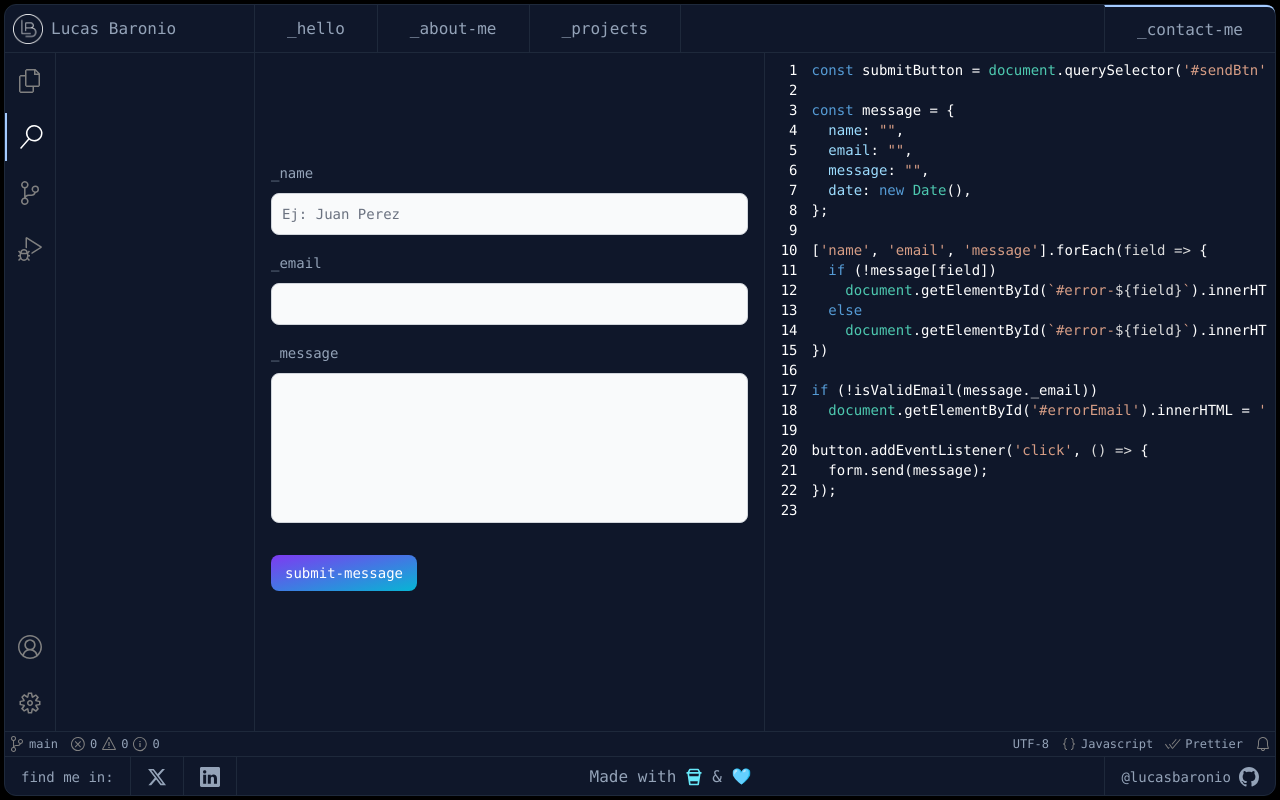
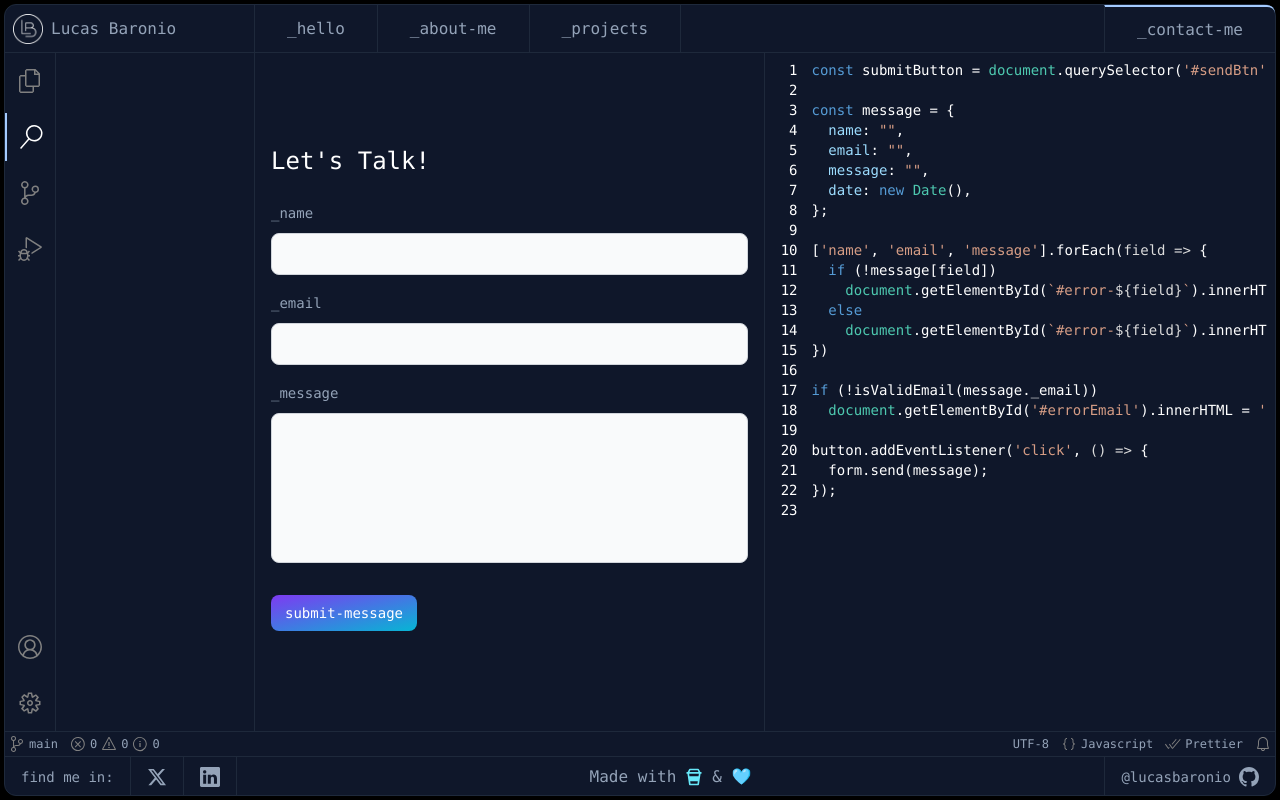
Before and after one commit to lucasbaronio/dev-portfolio, a React (Vite) app: page /contact in a window 1280 px wide. Built offline with nearby package versions, Linux system fonts and the light colour scheme.

Commit message:
fix: html tags

```diff
--- a/src/RootLayout.jsx
+++ b/src/RootLayout.jsx
@@ -50,12 +50,10 @@ function RootLayout() {
           <div className=" hidden md:block border-r border-slate-800">
             <SideBar onTabClick={onTabClick} />
           </div>
-        ) : (
-          ''
-        )}
-        <div className={`${isLanding ? 'md:col-span-2' : ''} overflow-auto`}>
+        ) : null}
+        <article className={`${isLanding ? 'md:col-span-2' : ''} overflow-auto`}>
           <Outlet />
-        </div>
+        </article>
         <div className="col-span-1 md:col-span-2 border-t border-slate-800">
           <Footer />
         </div>
--- a/src/components/SideBar/SideBar.jsx
+++ b/src/components/SideBar/SideBar.jsx
@@ -40,7 +40,7 @@ const SideBar = ({ onTabClick }) => {
 
   return (
     <aside className="flex h-full w-full">
-      <aside className="flex flex-col justify-between w-16 h-full border-r border-slate-800">
+      <section className="flex flex-col justify-between w-16 h-full border-r border-slate-800">
         <div className="flex flex-col items-center">
           <Icon
             icon={VscFiles}
@@ -67,7 +67,7 @@ const SideBar = ({ onTabClick }) => {
           />
           <Icon icon={VscGear} selected={tabSelected === ''} onClick={() => {}} />
         </div>
-      </aside>
+      </section>
       <div className="flex flex-col h-full w-full">
         {tabSelected === TABS.ABOUT.name ? <AboutSideBar /> : null}
       </div>
--- a/src/pages/Contact.jsx
+++ b/src/pages/Contact.jsx
@@ -51,7 +51,7 @@ button.addEventListener('click', () => {
       inputProps: {
         type: 'text',
         maxLength: 100,
-        placeholder: 'Ej: Juan Perez',
+        // placeholder: 'Ej: Juan Perez',
       },
       reactFormInputOptions: {
         required: 'This field is required',
@@ -112,6 +112,7 @@ button.addEventListener('click', () => {
           className="w-full py-4 px-4 mx-auto max-w-lg lg:py-8"
           onSubmit={handleSubmit(onSubmit)}
         >
+          <h2 className="text-2xl text-white my-6">Let&apos;s Talk!</h2>
           <div className=" flex flex-col gap-4">
             {inputs.map(
               ({ fieldName, divClassName, label, inputProps, reactFormInputOptions, textArea }) => {
```
